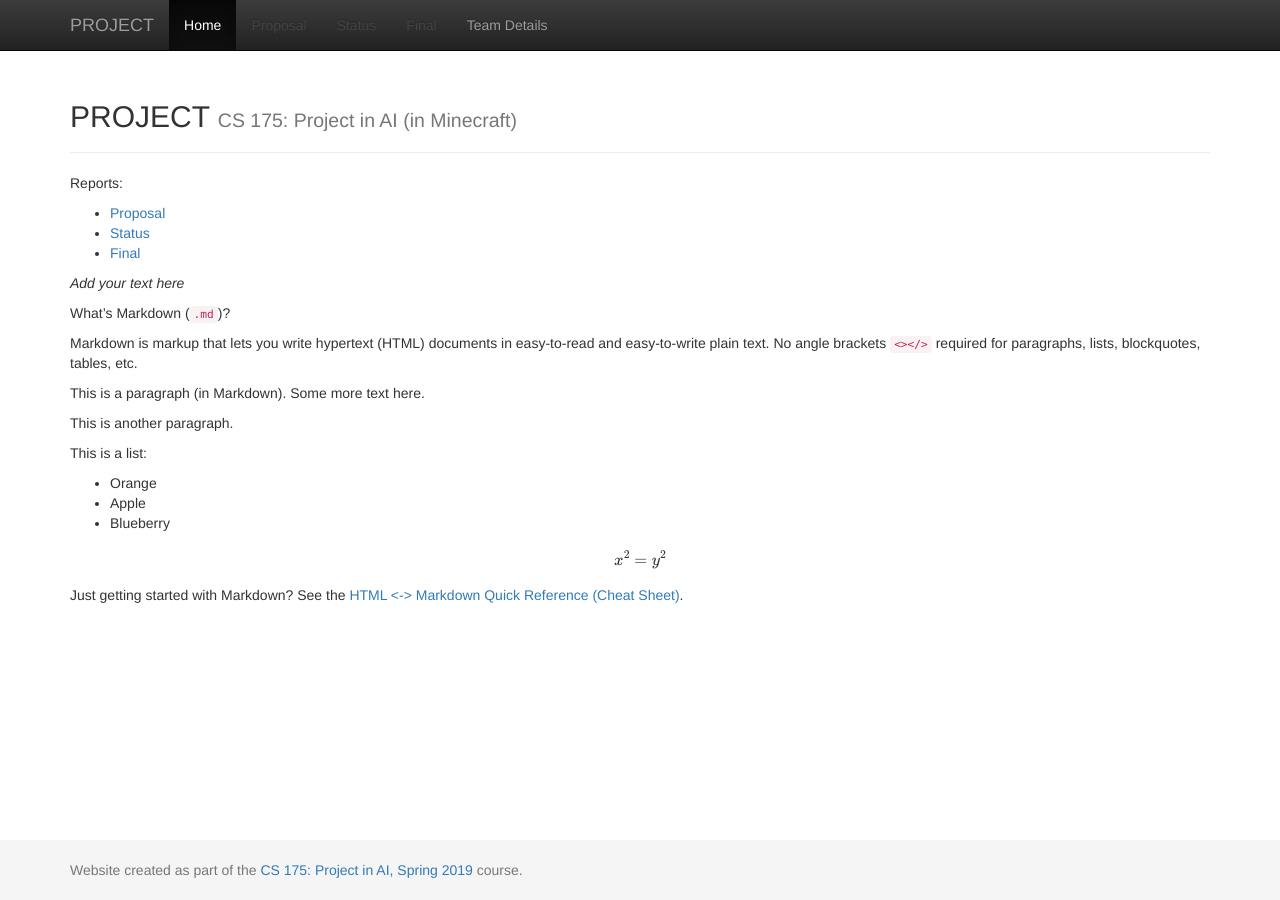
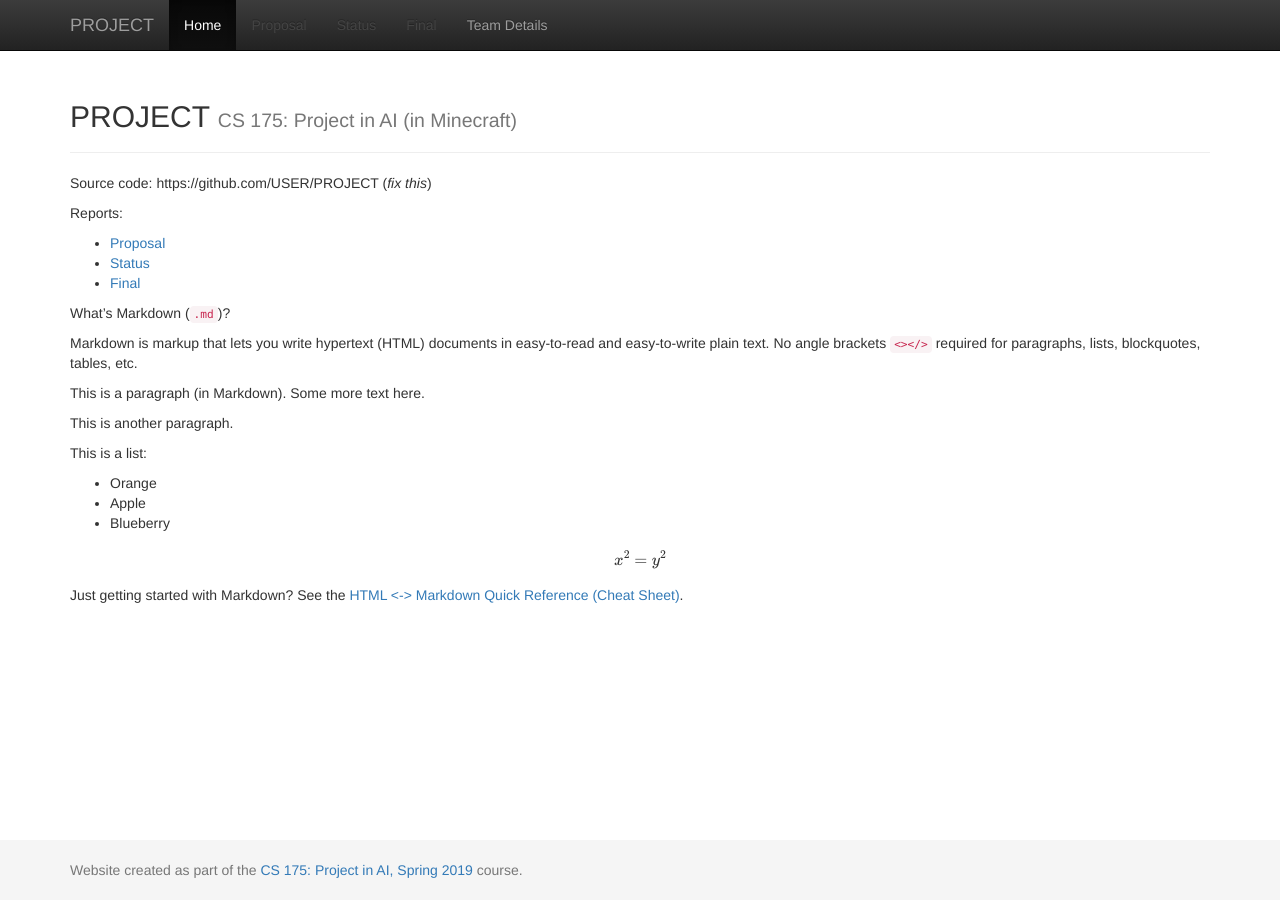
Before and after one commit to sameersingh/gh-skeleton, a Jekyll site: the page built from docs/index.md, in a window 1280 px wide. Built offline with Jekyll 4.4.1, drawn with Linux system fonts in a browser that asks for light colours; formulas are drawn with MathJax 3.

Commit message:
slightly improve presentation

```diff
--- a/docs/_layouts/default.html
+++ b/docs/_layouts/default.html
@@ -5,7 +5,7 @@
     <meta http-equiv="X-UA-Compatible" content="IE=edge">
     <meta name="viewport" content="width=device-width, initial-scale=1">
     <!-- The above 3 meta tags *must* come first in the head; any other head content must come *after* these tags -->
-    <title>{{ page.title }} - {{ site.title }}</title>
+    <title>{{ site.title }}: {{ page.title }}</title>
 
     <!-- Bootstrap -->
     <!-- Latest compiled and minified CSS -->
--- a/docs/index.md
+++ b/docs/index.md
@@ -2,15 +2,14 @@
 layout: default
 title:  Home
 ---
+
+Source code: https://github.com/USER/PROJECT (_fix this_)
 
 Reports:
 
 - [Proposal](proposal.html)
 - [Status](status.html)
 - [Final](final.html)
-
-_Add your text here_
-
 
 What's Markdown (`.md`)?
 
```
